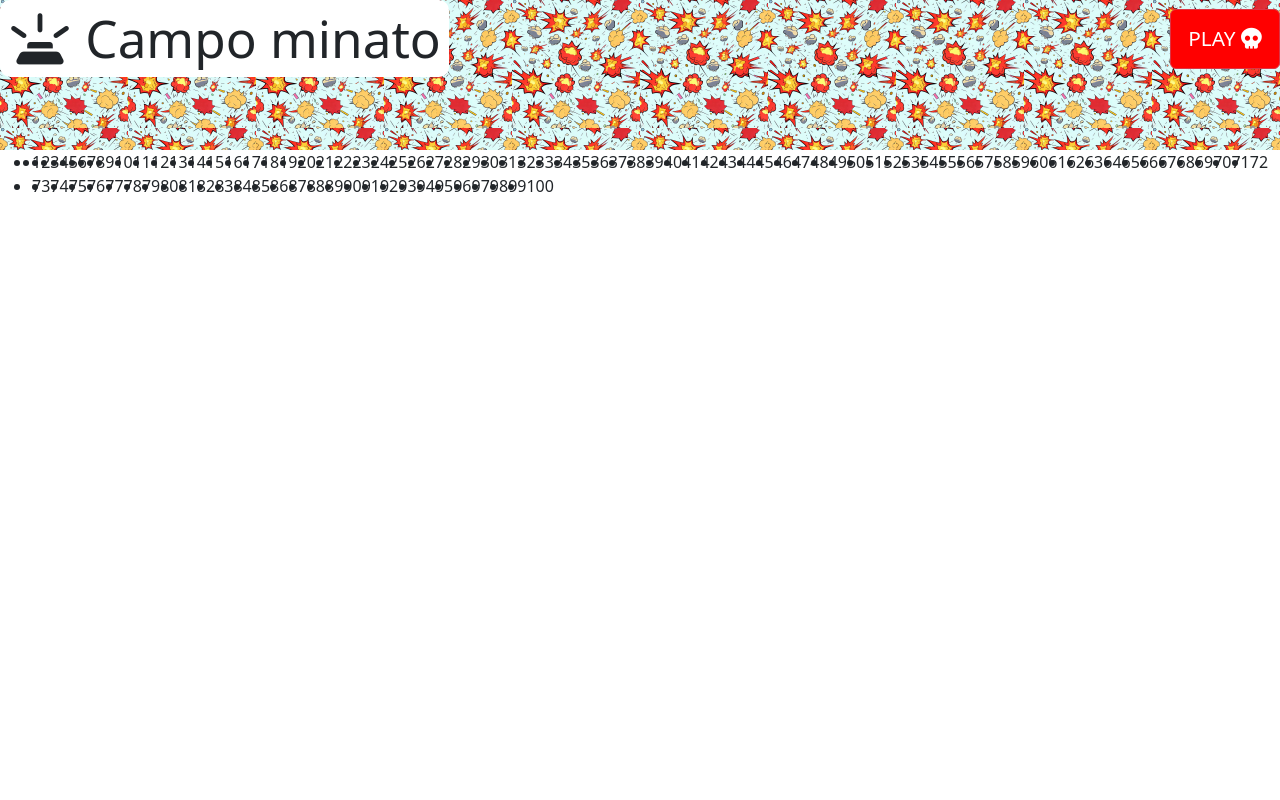
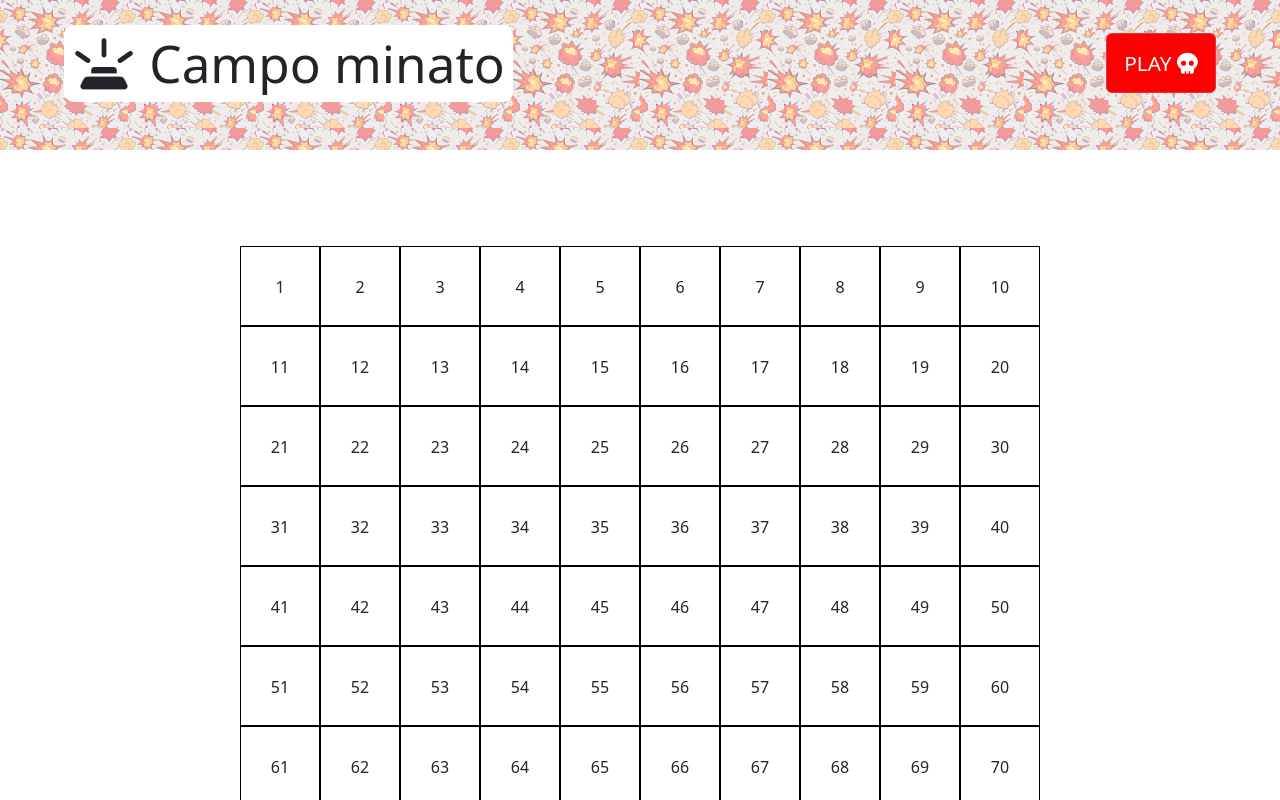
Before and after one commit to simonescoca/js-campominato-grid, a plain HTML site: page index.html in a window 1280 px wide. Both pictures are taken after a click on the button "PLAY". Shown: the top 800 px of the page. Drawn offline with nearby package versions, Linux system fonts and the light colour scheme.

Commit message:
remove & added some styles and classes

```diff
--- a/style.css
+++ b/style.css
@@ -3,19 +3,16 @@ header{
     background-size: 10%;
     position: relative;
     height: 150px;
+    margin-bottom: 6rem;
 }
 
-.filter{
+.my_filter{
     position: absolute;
     bottom: 0;
     right: 0;
     left: 0;
     background-color: rgba(255, 227, 227, 0.6);
     padding: 3rem 5%;
-}
-
-.title-background{
-    background-color: rgba(255, 141, 141, 0.6);
 }
 
 h1{
@@ -40,3 +37,26 @@ h1{
     color: red;
     border: 2px solid red;
 }
+
+/* THE GAME ////////////////////////////////////// */
+
+main{
+    width: fit-content;
+    margin: 0 auto;
+}
+
+.my_ul{
+    width: 800px;
+    height: 800px;
+    padding: 0;
+    margin: 0 0 6rem 0;
+}
+
+.cell{
+    width: 10%;
+    height: 10%;
+    border: 1px solid black;
+    list-style: none;
+    text-align: center;
+    line-height: 80px;
+}
```
